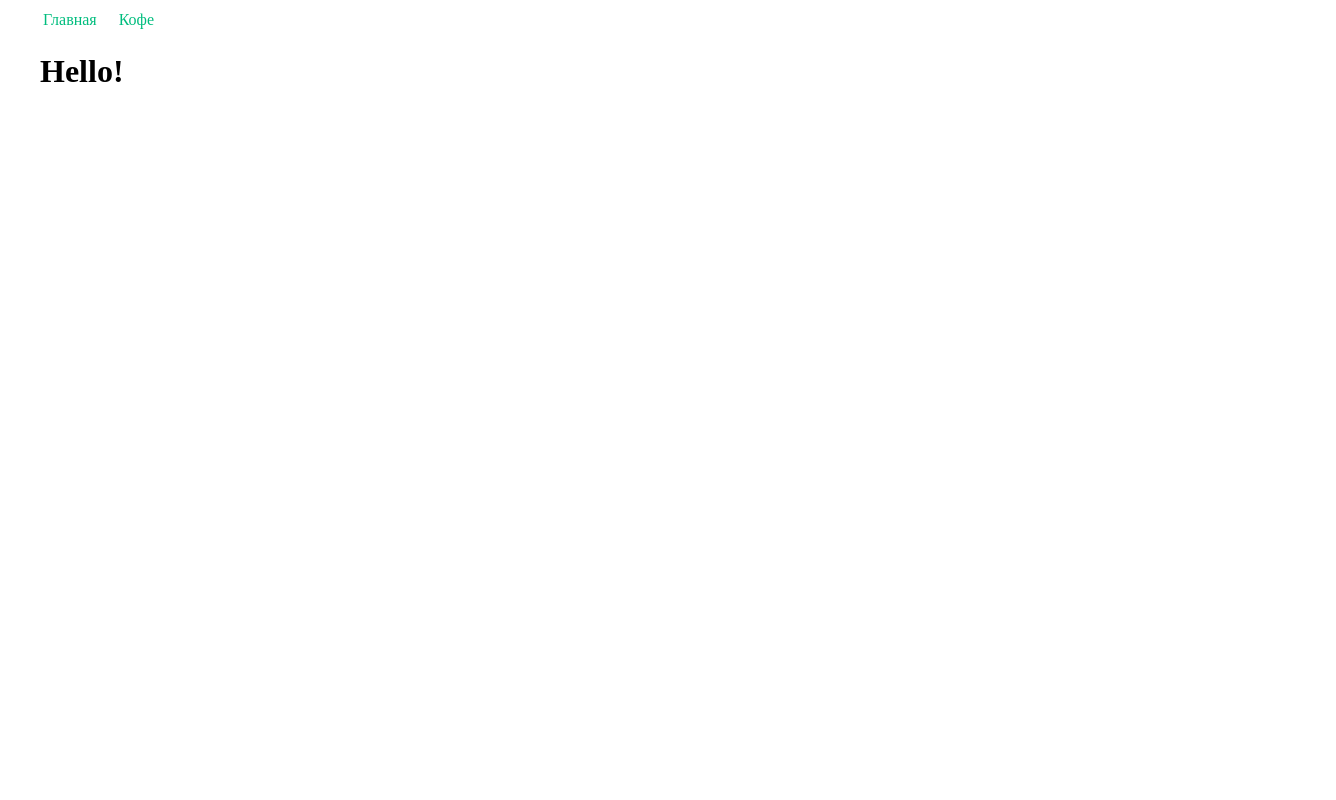
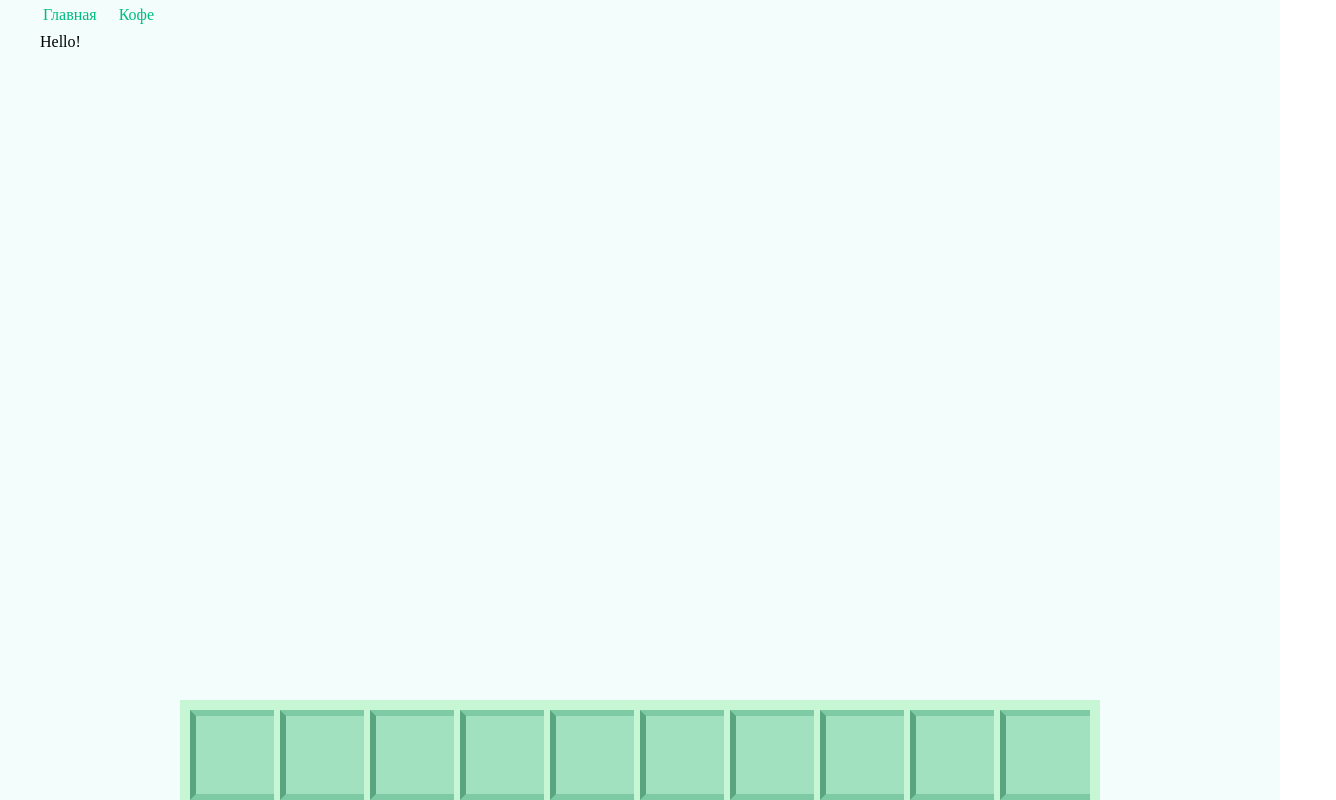
Before and after one commit to PumpkinPeasant/patterns, a Vue app: page / in a window 1280 px wide. Shown: the whole page, 1336 px wide, since content can reach past the window. Built offline with nearby package versions, Linux system fonts and the light colour scheme.

Commit message:
add inventory styling

```diff
--- a/src/App.vue
+++ b/src/App.vue
@@ -1,5 +1,8 @@
 <script setup lang="ts">
-import { RouterLink, RouterView } from 'vue-router'
+import {RouterLink, RouterView} from 'vue-router'
+import InventoryBar from "@/components/ui/InventoryBar.vue";
+
+
 </script>
 
 <template>
@@ -10,14 +13,34 @@ import { RouterLink, RouterView } from 'vue-router'
     </nav>
   </header>
 
-  <RouterView />
-
+  <main>
+    <RouterView/>
+  </main>
+  <inventory-bar/>
 
 </template>
 
 <style scoped>
+header {
+  position: sticky;
+  top: 0;
+  max-width: 1200px;
+  margin: 0 auto;
+}
+
 nav {
   display: flex;
   gap: 1rem;
 }
+
+main{
+  position: relative;
+  max-width: 1200px;
+  margin: 0 auto;
+}
+
+.inventory-bar{
+  position: fixed;
+  bottom: 0;
+}
 </style>
--- a/src/assets/main.css
+++ b/src/assets/main.css
@@ -1,9 +1,64 @@
-#app {
-  width: 100%;
-  max-width: 1280px;
-  margin: 0 auto;
-  padding: 2rem;
-  font-weight: normal;
+/* CSS RESET */
+/* Box sizing rules */
+*,
+*::before,
+*::after {
+  box-sizing: border-box;
+}
+
+/* Remove default margin */
+* {
+  padding: 0;
+  margin: 0;
+  font: inherit;
+}
+
+/* Remove list styles on ul, ol elements with a list role, which suggests default styling will be removed */
+ul[role='list'],
+ol[role='list'] {
+  list-style: none;
+}
+
+/* Set core root defaults */
+html {
+  scroll-behavior: smooth;
+}
+
+html, body, #app {
+  height: 100%;
+}
+
+/* Set core body defaults */
+body {
+  line-height: 1.5;
+  text-rendering: optimizeSpeed;
+}
+
+a {
+  color: inherit;
+  text-decoration: none;
+}
+
+/* A elements that don't have a class get default styles */
+a:not([class]) {
+  text-decoration-skip-ink: auto;
+}
+
+/* Make images easier to work with */
+img,
+picture,
+svg {
+  display: block;
+  max-width: 100%;
+}
+
+#app{
+  background-color: #f3fdfb;
+}
+
+button {
+  text-decoration: none;
+  cursor: pointer;
 }
 
 a,
@@ -19,15 +74,3 @@ a,
     background-color: hsla(160, 100%, 37%, 0.2);
   }
 }
-
-@media (min-width: 1024px) {
-  body {
-    display: flex;
-    flex-direction: column;
-    place-items: center;
-  }
-
-  #app {
-    padding: 0 2rem;
-  }
-}
--- /dev/null
+++ b/src/components/ui/InventoryBar.vue
@@ -0,0 +1,35 @@
+<script setup>
+const cellsCount = 10;
+</script>
+
+<template>
+  <div class="inventory-bar">
+    <div v-for="n in 10" class="inventory-cell">
+
+    </div>
+  </div>
+</template>
+
+<style scoped>
+.inventory-bar {
+  width: 900px;
+  height: 90px;
+  outline: 10px solid #c6f6d3;
+  left: 50%;
+  bottom: 10px;
+  transform: translateX(-50%);
+  display: grid;
+  grid-template-columns: repeat(10, 1fr);
+  background-color: #a1e1c0;
+}
+
+.inventory-cell{
+  outline: 6px solid #c6f6d3;
+  border: 6px solid #7ecaa4;
+  border-left-color: #59a57f;
+}
+
+.inventory-cell:nth-last-child(1){
+  border-right: none;
+}
+</style>
```
